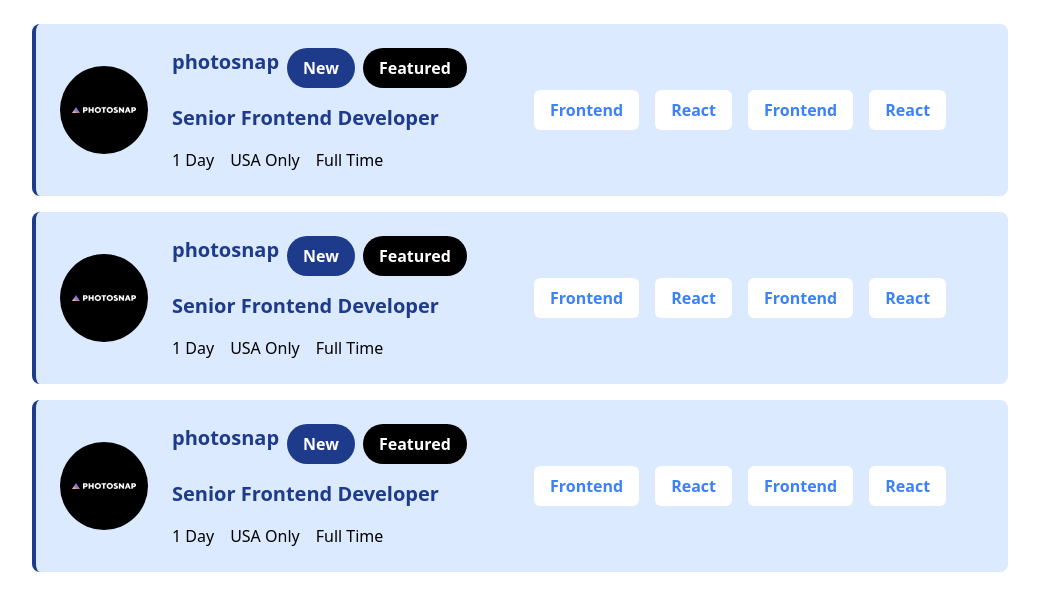
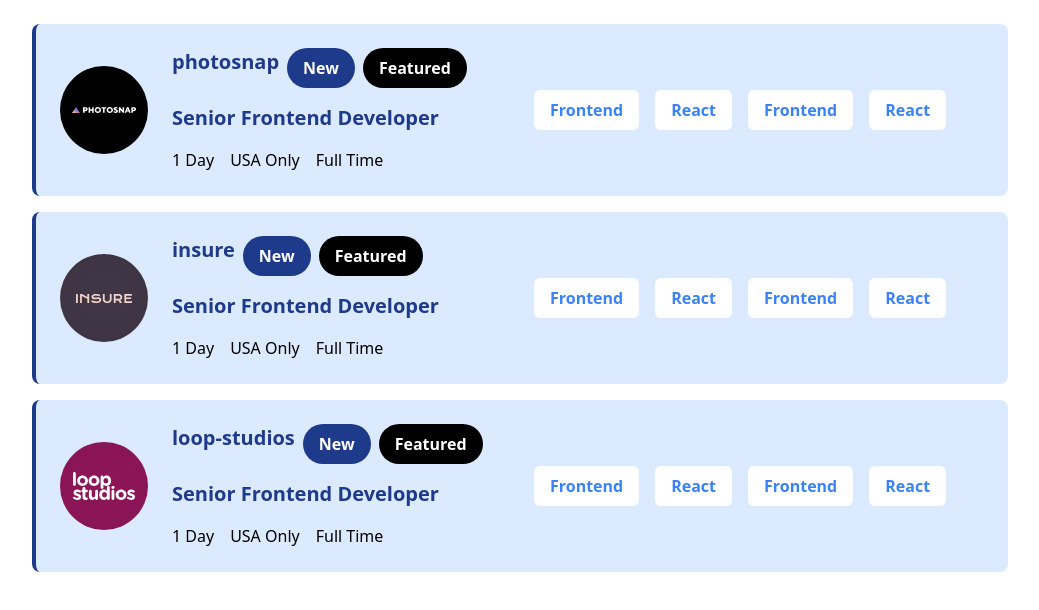
Before and after one commit to Jui17301/Job_Listing_Tailwind, a website: page src/index.html in a window 1280 px wide. Shown: the whole page, without its empty margins (120-1159 px from the left). Drawn offline with Linux system fonts and the light colour scheme.

Commit message:
updated-header

```diff
--- a/src/index.html
+++ b/src/index.html
@@ -46,11 +46,11 @@
       <!-- 1st div -->
       <div class="w-full flex items-center gap-6 border-b-2 border-gray-400 md:border-none pb-4 md:pb-0">
         <div class="absolute  md:static -top-10 left-10">
-          <img src="../images/photosnap.svg" alt="photosnap">
+          <img src="../images/insure.svg" alt="photosnap">
         </div>
         <div class="pt-10 md:pt-0 flex flex-col gap-4">
           <div class="flex gap-4 md:gap-2">
-            <p class="text-blue-900 font-bold text-xl">photosnap</p>
+            <p class="text-blue-900 font-bold text-xl">insure</p>
             <button class="px-4 py-2 rounded-full bg-blue-900 text-white font-bold">New</button>
             <button class="px-4 py-2 rounded-full bg-black text-white  font-bold">Featured</button>
           </div>
@@ -76,11 +76,11 @@
       <!-- 1st div -->
       <div class="w-full flex items-center gap-6 border-b-2 border-gray-400 md:border-none pb-4 md:pb-0">
         <div class="absolute  md:static -top-10 left-10">
-          <img src="../images/photosnap.svg" alt="photosnap">
+          <img src="../images/loop-studios.svg" alt="photosnap">
         </div>
         <div class="pt-10 md:pt-0 flex flex-col gap-4">
           <div class="flex gap-4 md:gap-2">
-            <p class="text-blue-900 font-bold text-xl">photosnap</p>
+            <p class="text-blue-900 font-bold text-xl">loop-studios</p>
             <button class="px-4 py-2 rounded-full bg-blue-900 text-white font-bold">New</button>
             <button class="px-4 py-2 rounded-full bg-black text-white  font-bold">Featured</button>
           </div>
```
